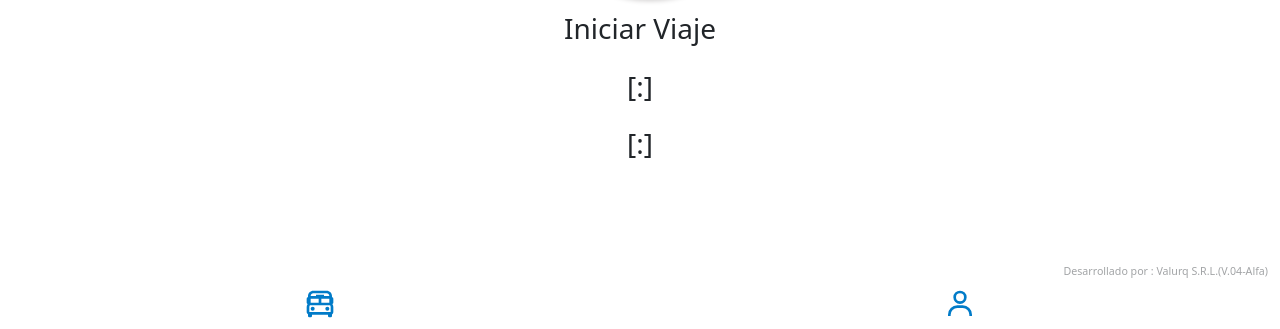
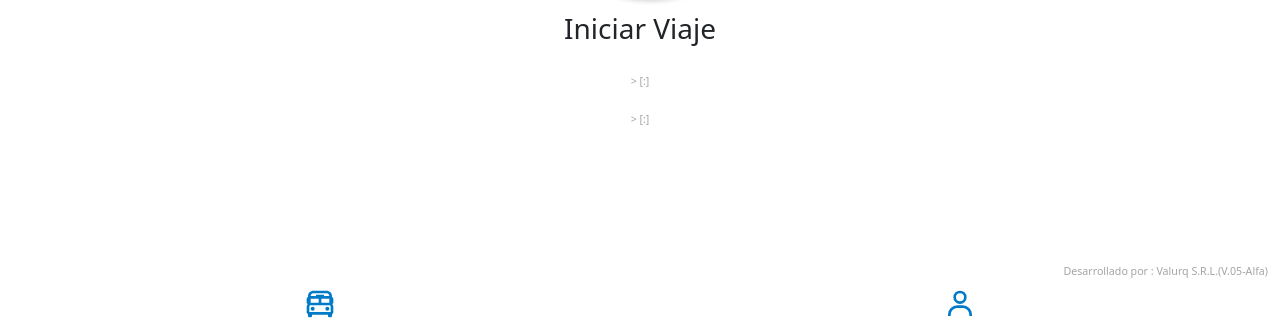
Before and after one commit to AlbertV99/app-monitoreo-chofer, a React (Vite) app: page /viajeMov in a window 1280 px wide. Shown: the part 448-777 px from the top of the page. Built offline with nearby package versions, Linux system fonts and the light colour scheme.

Commit message:
Actualizacion de configuraciones para autoActualizacion.

```diff
--- a/src/components/menuInf.jsx
+++ b/src/components/menuInf.jsx
@@ -26,7 +26,7 @@ const MenuInferior = (props) => {
                 </Col>
                 <Col xs={8} style={{padding:'0px',textAlign:'right'}}>
                     <p style={{fontSize:'8pt',color:'#a2a4a6',margin:'3px 0px'}}>
-                        Desarrollado por : Valurq S.R.L.(V.04-Alfa)
+                        Desarrollado por : Valurq S.R.L.(V.05-Alfa)
                     </p>
                 </Col>
             </Row>
--- a/src/paginas/ViajeMov.jsx
+++ b/src/paginas/ViajeMov.jsx
@@ -70,6 +70,7 @@ const ViajeMov = (props) => {
             geolocalizar()
         }else{//parar pulsaciones
             navigator.geolocation.clearWatch(intervaloW);
+            clearInterval(Intervalo)
             setIntervalo(null);
 
         }
@@ -90,7 +91,7 @@ const ViajeMov = (props) => {
     const geolocalizar = async ()=>{
         const configuracion = {
             enableHighAccuracy: true,
-            timeout: 10000,
+            timeout: 60000,
             maximumAge: 0,
         };
         console.log("localizacion",configuracion)
@@ -181,12 +182,12 @@ const ViajeMov = (props) => {
 
                     <Row>
                         <Col>
-                            <h3>{" ["+datoForm.lat+":"+datoForm.lon+"]"}</h3>
+                            <p style={{fontSize:'8pt',color:'#a2a4a6',margin:'3px 0px'}}>>{" ["+datoForm.lat+":"+datoForm.lon+"]"}</p>
                         </Col>
                     </Row>
                     <Row>
                         <Col>
-                            <h3>{" ["+ubicacion.latitud+":"+ubicacion.longitud+"]"}</h3>
+                            <p style={{fontSize:'8pt',color:'#a2a4a6',margin:'3px 0px'}}>>{" ["+ubicacion.latitud+":"+ubicacion.longitud+"]"}</p>
                         </Col>
                     </Row>
                 </Container>
--- a/vite.config.js
+++ b/vite.config.js
@@ -14,7 +14,11 @@ import react from '@vitejs/plugin-react'
 export default defineConfig({
     plugins: [
         VitePWA({
-            registerType: 'prompt',
+            registerType: 'autoUpdate',
+            workbox: {
+                cleanupOutdatedCaches: true,
+                skipWaiting: true,
+            },
             includeAssets: ['favicon.ico', 'apple-touch-icon.png', 'masked-icon.svg'],
             manifest: {
                 name: 'vMonitoreo',
```
